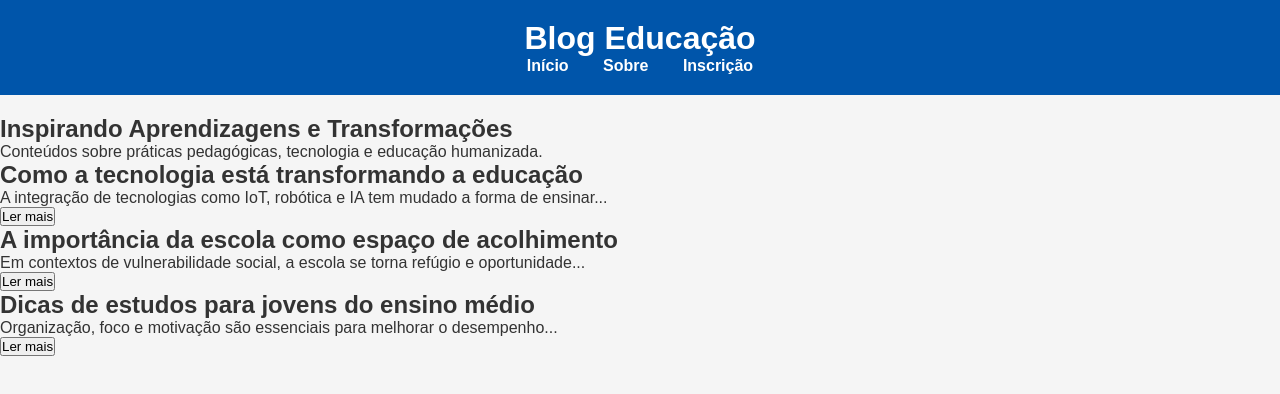
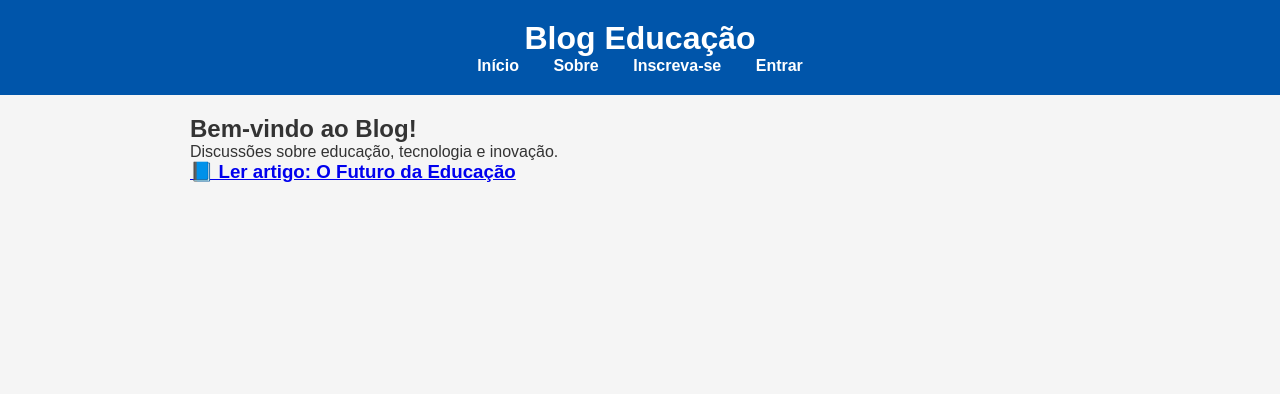
Before and after one commit to ProfessordoFuturoRodrigo/blogedu, a plain HTML site: page index.html in a window 1280 px wide. Drawn offline with Linux system fonts and the light colour scheme.

Commit message:
Refactor index.html structure and update content

```diff
--- a/index.html
+++ b/index.html
@@ -1,8 +1,6 @@
 <!DOCTYPE html>
-<html lang="pt-BR">
+<html>
 <head>
-    <meta charset="UTF-8">
-    <meta name="viewport" content="width=device-width, initial-scale=1.0">
     <title>Blog Educação</title>
     <link rel="stylesheet" href="css/style.css">
 </head>
@@ -13,35 +11,17 @@
     <nav>
         <a href="index.html">Início</a>
         <a href="sobre.html">Sobre</a>
-        <a href="inscricao.html">Inscrição</a>
+        <a href="inscricao.html">Inscreva-se</a>
+        <a href="login.html">Entrar</a>
     </nav>
 </header>
 
-<section class="banner">
-    <h2>Inspirando Aprendizagens e Transformações</h2>
-    <p>Conteúdos sobre práticas pedagógicas, tecnologia e educação humanizada.</p>
-</section>
+<div class="container">
+    <h2>Bem-vindo ao Blog!</h2>
+    <p>Discussões sobre educação, tecnologia e inovação.</p>
 
-<main class="conteudo">
-    <article>
-        <h2>Como a tecnologia está transformando a educação</h2>
-        <p>A integração de tecnologias como IoT, robótica e IA tem mudado a forma de ensinar...</p>
-        <button onclick="registrarInteracao('Leu artigo tecnologia')">Ler mais</button>
-    </article>
+    <h3><a href="post.html">📘 Ler artigo: O Futuro da Educação</a></h3>
+</div>
 
-    <article>
-        <h2>A importância da escola como espaço de acolhimento</h2>
-        <p>Em contextos de vulnerabilidade social, a escola se torna refúgio e oportunidade...</p>
-        <button onclick="registrarInteracao('Leu artigo acolhimento')">Ler mais</button>
-    </article>
-
-    <article>
-        <h2>Dicas de estudos para jovens do ensino médio</h2>
-        <p>Organização, foco e motivação são essenciais para melhorar o desempenho...</p>
-        <button onclick="registrarInteracao('Leu artigo dicas de estudos')">Ler mais</button>
-    </article>
-</main>
-
-<script src="js/script.js"></script>
 </body>
 </html>
```
